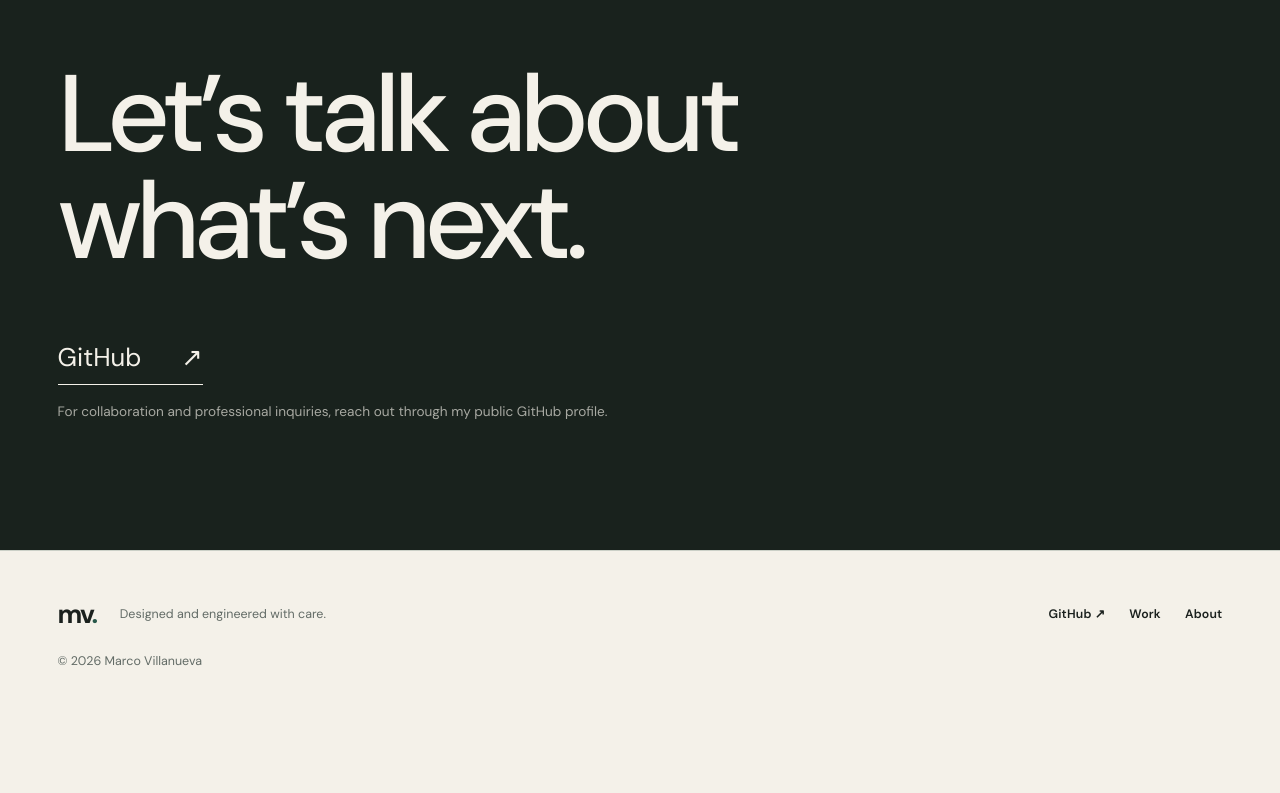
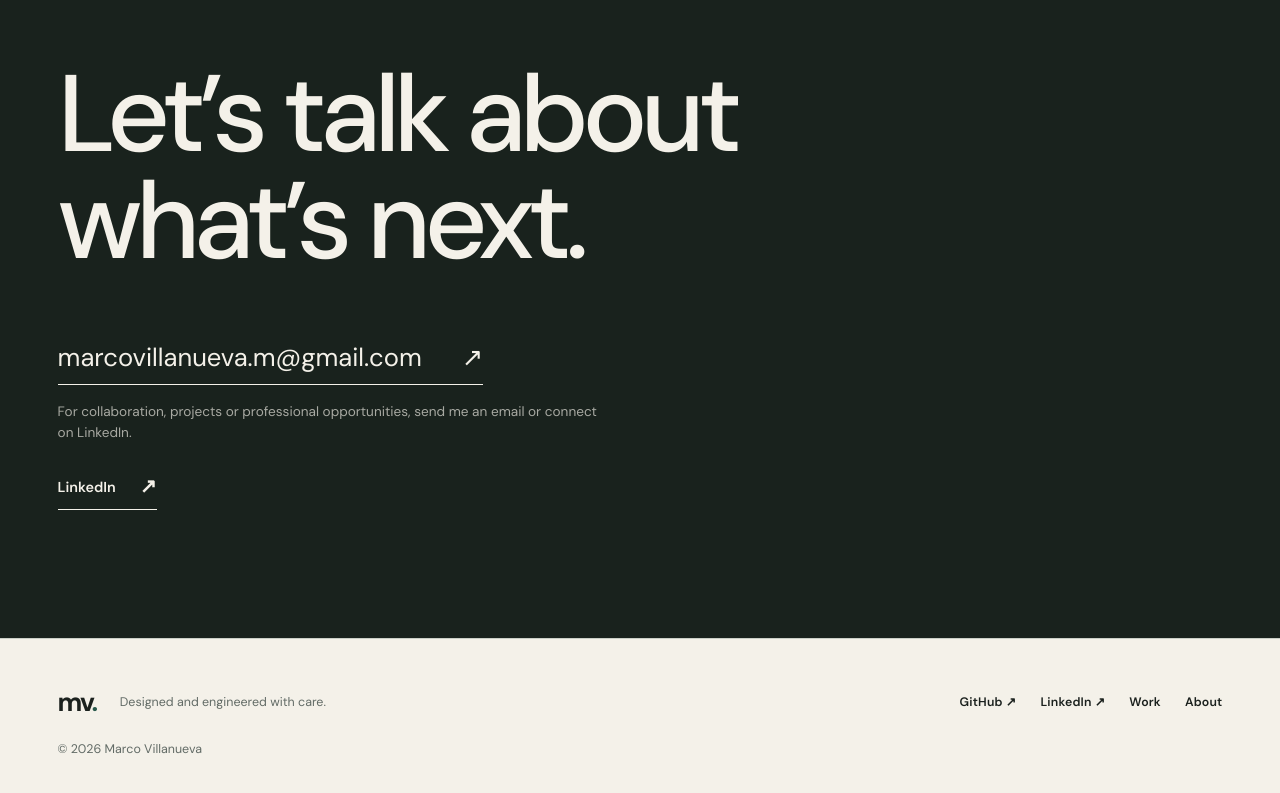
Before and after one commit to marco-villanueva/01-personal-website, an Astro site: page / in a window 1280 px wide. Shown: the part 5567-6360 px from the top of the page. Before the commit the page ends 6288 px from the top, so only its background shows below. Built offline with nearby package versions, Linux system fonts and the light colour scheme; Astro itself is replaced by a stand-in of ours.

Commit message:
feat: add verified professional contact details

```diff
--- a/src/components/Contact.astro
+++ b/src/components/Contact.astro
@@ -8,9 +8,10 @@ const t = dict[lang];
   <div class="container contact-band__inner">
     <div class="eyebrow"><span class="tiny-mark" aria-hidden="true"></span>{t.contactLabel}</div>
     <h2>{t.contactTitle}</h2>
-    <a class="contact-band__link" href="https://github.com/marco-villanueva" target="_blank" rel="noopener noreferrer" aria-label="GitHub profile">
-      GitHub <span aria-hidden="true">↗</span>
+    <a class="contact-band__link" href="mailto:marcovillanueva.m@gmail.com" aria-label="Send an email to Marco Villanueva">
+      marcovillanueva.m@gmail.com <span aria-hidden="true">↗</span>
     </a>
-    <p class="contact-band__note">{lang === 'en' ? 'For collaboration and professional inquiries, reach out through my public GitHub profile.' : 'Para colaboraciones y oportunidades profesionales, puedes contactarme desde mi perfil público de GitHub.'}</p>
+    <p class="contact-band__note">{lang === 'en' ? 'For collaboration, projects or professional opportunities, send me an email or connect on LinkedIn.' : 'Para colaboraciones, proyectos u oportunidades profesionales, escríbeme o conecta conmigo en LinkedIn.'}</p>
+    <a class="text-link" href="https://www.linkedin.com/in/marcovillanuevamx/" target="_blank" rel="noopener noreferrer" style="margin-top:1.75rem">LinkedIn <span aria-hidden="true">↗</span></a>
   </div>
 </section>
--- a/src/layouts/BaseLayout.astro
+++ b/src/layouts/BaseLayout.astro
@@ -21,7 +21,7 @@ const socialSchema = {
   name: 'Marco Villanueva',
   url: 'https://marcovillanueva.com',
   jobTitle: 'Software Engineer',
-  sameAs: ['https://github.com/marco-villanueva'],
+  sameAs: ['https://github.com/marco-villanueva', 'https://www.linkedin.com/in/marcovillanuevamx/'],
 };
 ---
 <!doctype html>
@@ -89,6 +89,7 @@ const socialSchema = {
         <span>{t.footerNote}</span>
         <div class="footer-links">
           <a href="https://github.com/marco-villanueva" target="_blank" rel="noopener noreferrer">GitHub ↗</a>
+          <a href="https://www.linkedin.com/in/marcovillanuevamx/" target="_blank" rel="noopener noreferrer">LinkedIn ↗</a>
           <a href={localPath('/work',lang)}>{t.navWork}</a>
           <a href={localPath('/about',lang)}>{t.navAbout}</a>
         </div>
```
Also changed, not shown: README.md.
